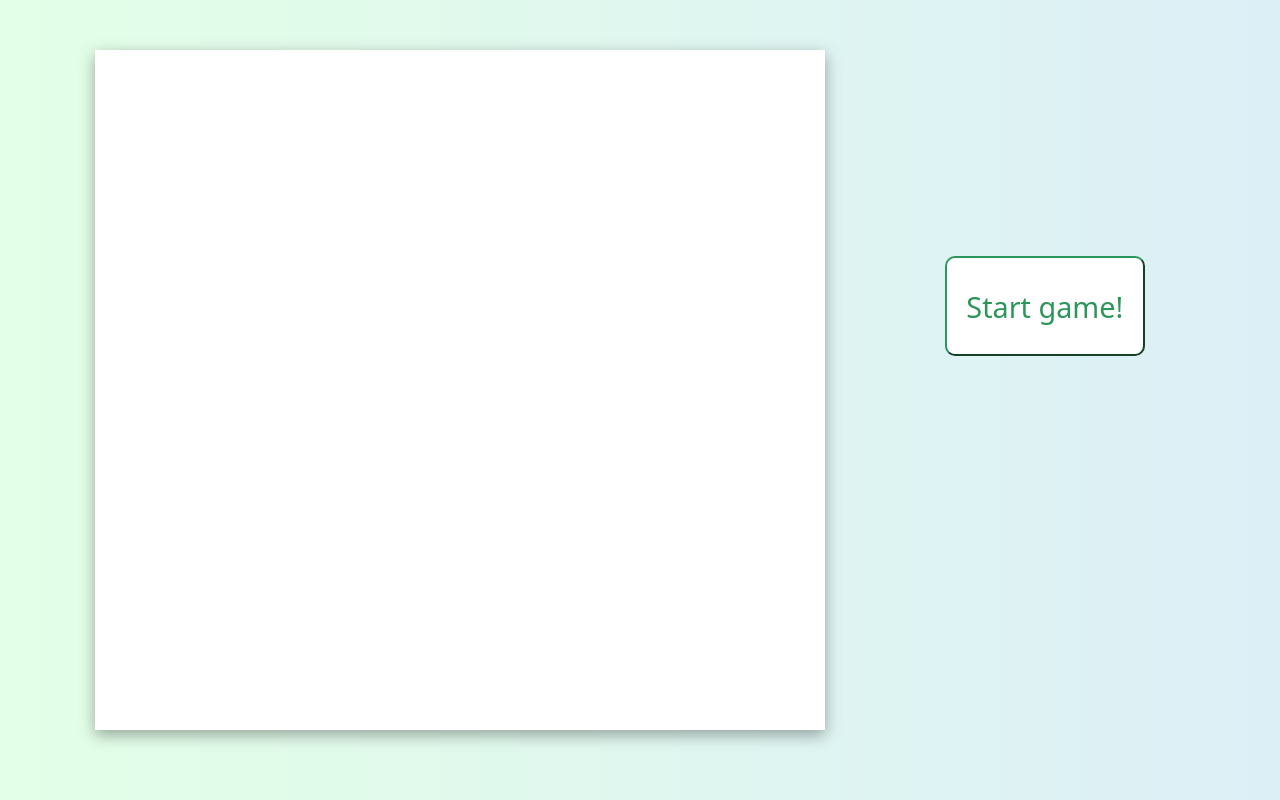
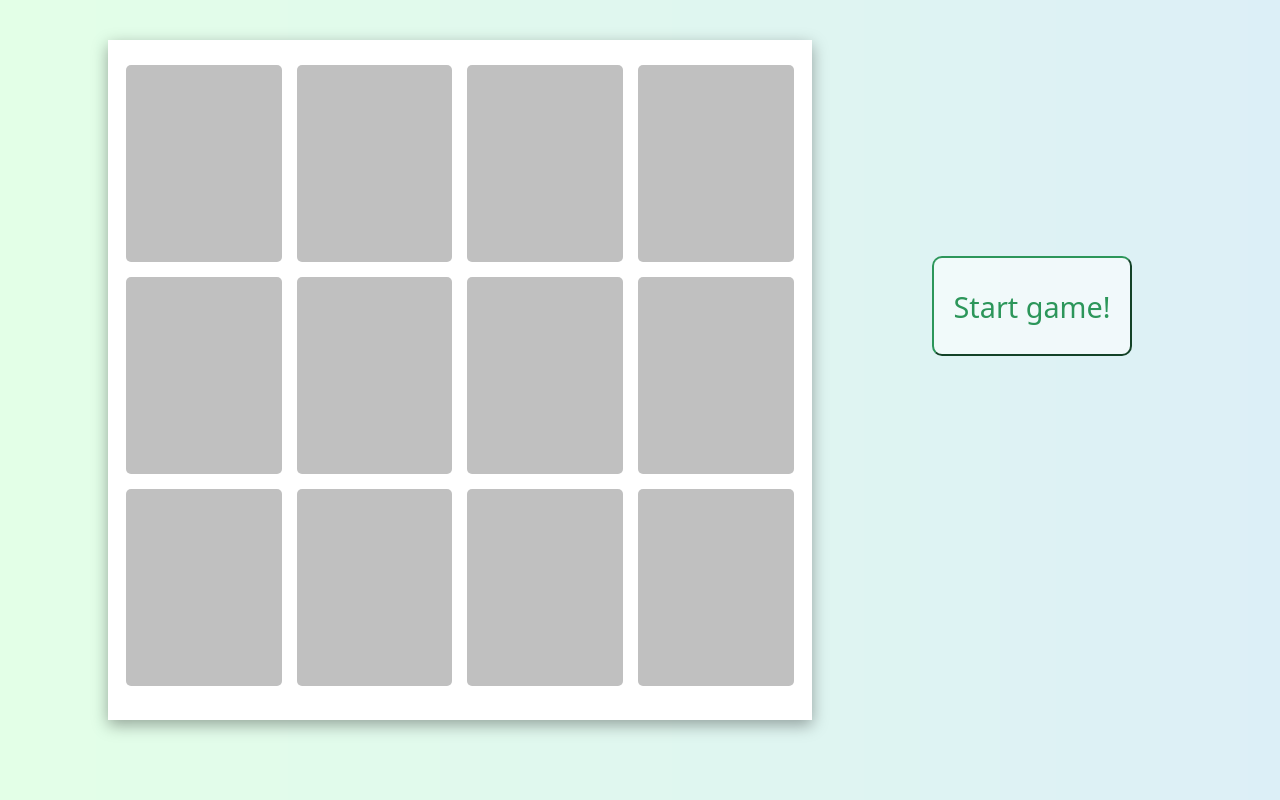
Before and after one commit to NataliaGie/Memory-Game, a React (Create React App) app: page / in a window 1280 px wide. Built offline with nearby package versions, Linux system fonts and the light colour scheme.

Commit message:
Adding a card placeholder component

```diff
--- a/src/App.tsx
+++ b/src/App.tsx
@@ -1,10 +1,10 @@
-import React from "react";
 import { useState, useEffect } from "react";
 import { AppWrapper, BoardGrid, BoardWrapper } from "./AppStyles";
 import GlobalStyle from "./global";
 import StartGameButton from "./components/StartGameButton/StartGameButton";
 import Modal from "./components/Modal/Modal";
 import Card from "./components/Card/Card";
+import CardPlaceholder from "./components/CardPlaceholder";
 import panda from './images/panda.jpg';
 import dog from './images/dog.jpg';
 import flamingo from './images/flamingo.jpg';
@@ -111,7 +111,10 @@ function App() {
                   matched={card.matched}
                   cardName={card.name} />
                 )})
-            : null}
+              :
+              cards.map(() => {
+                return <CardPlaceholder />
+              })}
           </BoardGrid>
         </BoardWrapper>
         <StartGameButton onClick={startingGameHandler} />
--- a/src/AppStyles.ts
+++ b/src/AppStyles.ts
@@ -11,9 +11,9 @@ export const AppWrapper = styled.div`
 `
 
 export const BoardWrapper = styled.div`
-    margin: 50px 40px;
+    margin: 40px;
     height: 85vh;
-    width: 57vw;
+    width: 55vw;
     box-shadow: rgba(0, 0, 0, 0.35) 0px 5px 15px;
     background-color: white;
 `
@@ -22,7 +22,7 @@ export const BoardGrid = styled.div`
     height: 95%;
     width: 95%;
     margin: 0 auto;
-    padding-top: 13px;
+    padding-top: 25px;
     display: grid;
     grid-template-columns: repeat(4, 1fr);
     grid-template-rows: repeat(3, 1fr);
--- a/src/components/Card/CardStyles.ts
+++ b/src/components/Card/CardStyles.ts
@@ -19,7 +19,7 @@ const mainStyles = css<Props>`
     margin: 0 auto;
     height: 100%;
     width: 100%;
-    border: 1.3px solid black;
+    border: 1.3px solid grey;
     object-fit: cover;
     transition: all 0.5s;
     backface-visibility: hidden;
--- /dev/null
+++ b/src/components/CardPlaceholder.tsx
@@ -0,0 +1,14 @@
+import styled from "styled-components";
+
+const CardPlaceholder: React.FC = () => (
+    <Placeholder />
+);
+
+const Placeholder = styled.div`
+    width: 100%;
+    height: 100%;
+    background-color: silver;
+    border-radius: 5px;
+`
+
+export default CardPlaceholder;
--- a/src/components/StartGameButton/StartGameButtonStyles.ts
+++ b/src/components/StartGameButton/StartGameButtonStyles.ts
@@ -8,7 +8,7 @@ export const GameButton = styled.button`
     height: 100px;
     margin: 20% 80px;
     cursor: pointer;
-    background-color: white;
+    background-color: rgba(255, 255, 255, 0.6);
     border-radius: 10px;
     font-size: 1.8rem;
     border-color: ${buttonDarkGreen};
```
